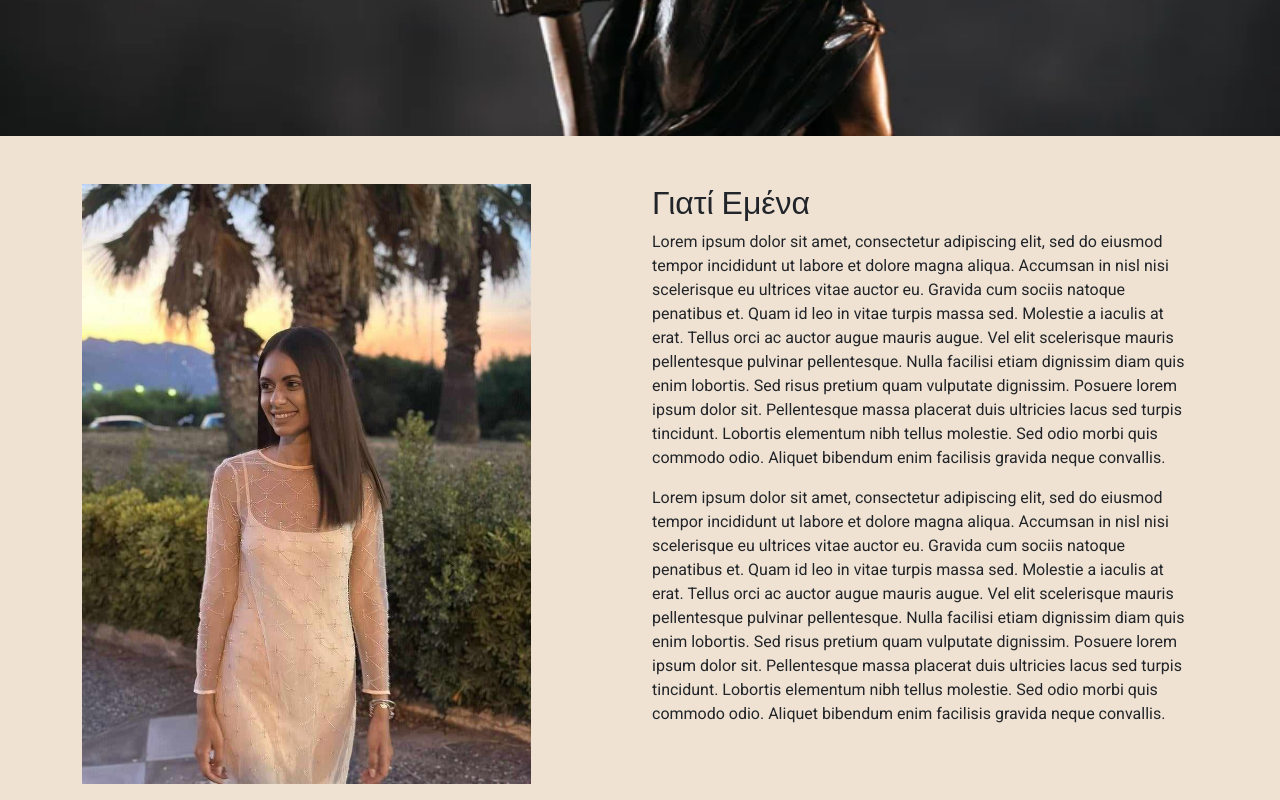
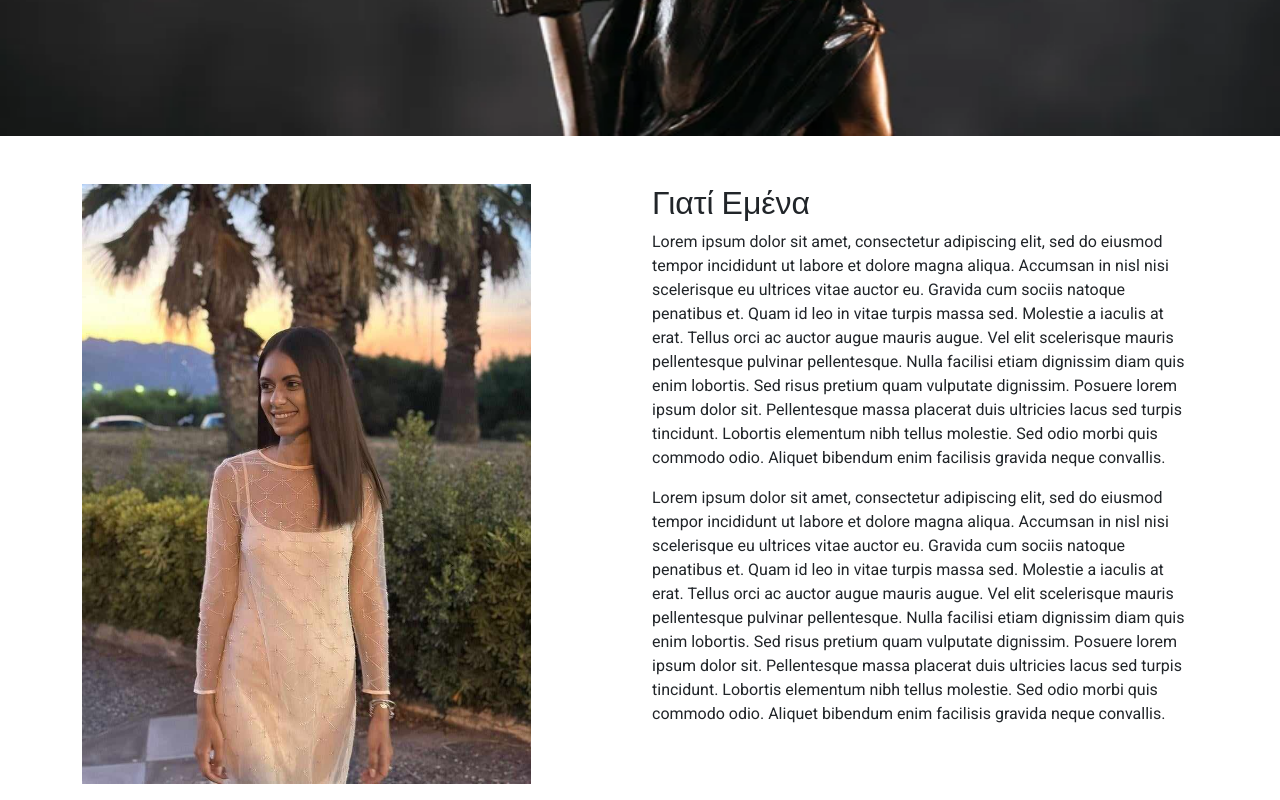
Before and after one commit to Kanaris933/ChrysaFountouki, a plain HTML site: page index.html in a window 1280 px wide. Shown: the part 620-1420 px from the top of the page. Drawn offline with nearby package versions, Linux system fonts and the light colour scheme.

Commit message:
Add files via upload

```diff
--- a/style.css
+++ b/style.css
@@ -55,12 +55,12 @@
 
 /* Background color  */
 
-.Paint-Background {
+/* .Paint-Background {
     margin-left: 0px;
     margin-right: 0px;
     background-color: #f0e2d3;
     overflow: hidden;
-}
+} */
 
 /* Background color  */
 
```
